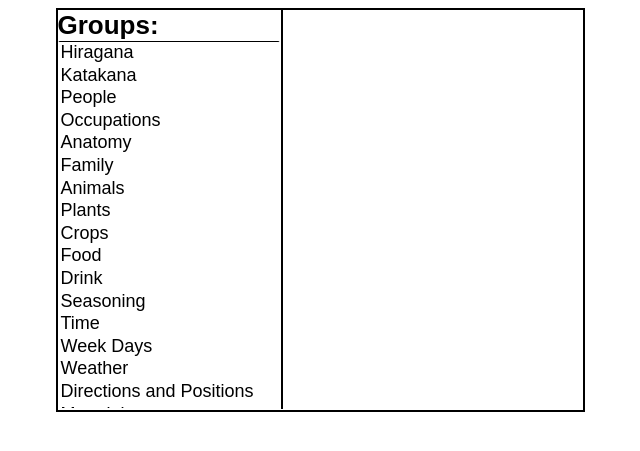
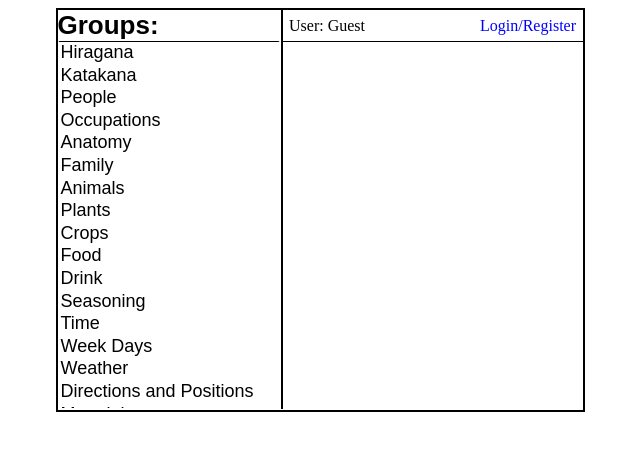
Before and after one commit to christhemart/jpdriller, a Django app: page /jpdriller/ in a window 1280 px wide. Shown: the top 451 px of the page, without its empty margins (320-960 px from the left). Run offline with Django 3.2, Linux system fonts and the light colour scheme; data comes from the database, SQL or seed files in the repository.

Commit message:
User Login and Stats Tracking
1. Implemented Django authentication system.
2. Added User Vocab line table to track correct answer streak.
3. Added login / register modal.
4. Added ability to register.
5. Added ability to login and logout.
6. Added to existing ajax call to grab and display streak of current vocabulary.
7. Added ajax call to add 1 to streak when correctly answered. Same call will set streak to 0 if help button is clicked.
8. Other things?

```diff
--- a/website/jpdriller/static/jpdriller/style.css
+++ b/website/jpdriller/static/jpdriller/style.css
@@ -2,7 +2,6 @@
     border-style: solid;
     border-width: 2px;
     width: 525px;
-    height: 80%;
     height: 400px;
     margin: 0 auto;
 }
@@ -43,6 +42,7 @@
     border-top: 1px solid black;
     margin: 0;
     padding: 0;
+    cursor: pointer;
 }
 
 option:hover {
@@ -60,3 +60,90 @@ option:hover {
     font-size: 20px;
     font-family: Arial;
 }
+
+#modal-background {
+    display: none;
+    position: fixed;
+    z-index: 2;
+    left: 0;
+    right: 0;
+    width: 100%;
+    height: 100%;
+    overflow: auto;
+    background-color: rgb(0,0,0);
+    background-color: rgba(0,0,0,0.4);
+}
+
+#modal {
+    display: none;
+    position: fixed;
+    z-index: 1;
+    left: 0;
+    right: 0;
+    width: 510px;
+    height: 500px;
+    margin: 0 auto;
+}
+
+#modal-content {
+    background-color: #fefefe;
+    margin: 15% auto;
+    padding: 20px;
+    border: 1px solid #888;
+    width: 80%;
+}
+
+.close {
+    color: #aaa;
+    float: right;
+    font-size: 28px;
+    font-weight: bold;
+}
+
+.close:hover,
+.close:focus {
+    color: black;
+    text-decoration: none;
+    cursor: pointer;
+}
+
+#modal-login {
+    font-family: Arial;
+}
+
+#modal-register {
+    font-family: Arial;
+}
+
+#userinfo {
+    border-bottom: 1px solid black;
+    padding: 6.5px;
+}
+
+#logout, #logreg {
+    float: right;
+}
+
+a:link {
+    color: blue;
+    text-decoration: none;
+}
+
+a:visited {
+    color: blue;
+    text-decoration: none;
+}
+
+a:hover {
+    color: red;
+    text-decoration: underline;
+}
+
+a:active {
+    color: blue;
+    text-decoration: underline;
+}
+
+#stats {
+    text-align: center;
+}
--- a/website/jpdriller/templates/jpdriller/index.html
+++ b/website/jpdriller/templates/jpdriller/index.html
@@ -2,9 +2,10 @@
 <link rel='stylesheet' type='text/css' href='{% static "jpdriller/style.css" %}'/>
 
 <script type="text/javascript">
+var vocab_id;
 var question;
 var translation;
-var pronounciation;
+var pronunciation;
 var group;
 
 function getSelectedOptions(id) {
@@ -22,36 +23,44 @@ function get_vocabulary(str) {
         if(xhr.readyState === 4 && xhr.status === 200) {
             arr = xhr.responseText.split(',');
 
+            vocab_id = arr[1];
+
             if(arr[0] == 0) {
-                question  = arr[1];
-                pronounciation = arr[2];
-                translation = arr[3];
+                question  = arr[2];
+                pronunciation = arr[3];
+                translation = arr[4];
                 document.getElementById('response').style.fontSize = 'x-large';
             } else {
-                question  = arr[3];
-                pronounciation = '';
-                translation = arr[1];
+                question = arr[4];
+                pronunciation = '';
+                translation = arr[2];
                 document.getElementById('response').style.fontSize = 'medium';
             }
             document.getElementById('response').innerHTML = '<b><h1>'+question+'</h1></b>';
-            document.getElementById('note').innerHTML = '<b><p>'+arr[4]+'</p></b>';
-            group = arr[5]
+            document.getElementById('note').innerHTML = '<b><p>'+arr[5]+'</p></b>';
+            group = arr[6];
+            streak = arr[7];
 
-            prnc = document.getElementById('pronounciation');
+            {% if user %}
+            document.getElementById('streak').innerHTML = streak;
+            document.getElementById('stats').style.visibility = 'visible';
+            {% endif %}
+
+            prnc = document.getElementById('pronunciation');
             trns = document.getElementById('translation');
 
             document.getElementById('helptext').innerHTML = '';
 
-            if(pronounciation != '') {prnc.style.visibility = 'visible';}
+            if(pronunciation != '') {prnc.style.visibility = 'visible';}
             else                     {prnc.style.visibility = 'hidden';}
             if(translation != '')    {trns.style.visibility = 'visible';}
             else                     {trns.style.visibility = 'hidden';}
-            if(pronounciation != '' || translation != '') {
+            if(pronunciation != '' || translation != '') {
                 document.getElementById('helpbutton').style.visibility = 'visible';
             }
 
-            if(pronounciation != '' && translation != '') {prnc.focus();}
-            else if(pronounciation != "") {prnc.focus();}
+            if(pronunciation != '' && translation != '') {prnc.focus();}
+            else if(pronunciation != "") {prnc.focus();}
             else {trns.focus();}
         }
         else {alert('Request failed ' + xhr.status);}
@@ -59,9 +68,17 @@ function get_vocabulary(str) {
     xhr.send();
 }
 
+{% if user %}
+function stat_update(success, vocab_id) {
+    var xhr = new XMLHttpRequest();
+    xhr.open('GET','stat_update?success='+success+'&vocabid='+vocab_id);
+    xhr.send();
+}
+{% endif %}
+
 window.onload=function()
 {
-    var prnc = document.getElementById('pronounciation');
+    var prnc = document.getElementById('pronunciation');
     var trns = document.getElementById('translation');
     var hlpt = document.getElementById('helptext');
     var hlpb = document.getElementById('helpbutton');
@@ -69,6 +86,9 @@ window.onload=function()
     prnc.style.visibility = 'hidden';
     trns.style.visibility = 'hidden';
     hlpb.style.visibility = 'hidden';
+    {% if user %}
+    var stat = document.getElementById('stats').style.visibility = 'hidden';
+    {% endif %}
 
     document.getElementById('groups').onchange = function() {
         var groups = getSelectedOptions('groups');
@@ -77,23 +97,37 @@ window.onload=function()
             if(groups != "") {get_vocabulary(groups);}
             else {
                 translation = '';
-                pronounciation = '';
+                pronunciation = '';
                 document.getElementById('response').innerHTML = '';
                 document.getElementById('note').innerHTML = '';
                 hlpt.innerHTML = '';
                 prnc.style.visibility = 'hidden';
                 trns.style.visibility = 'hidden';
                 hlpb.style.visibility = 'hidden';
+                {% if user %}
+                document.getElementById('stats').style.visibility = 'hidden';
+                {% endif %}
             }
         }
     };
 
     hlpb.onclick = function() {
-        hlpt.innerHTML = pronounciation +' : '+ translation;
+        hlpt.innerHTML = pronunciation +' : '+ translation;
+
+        if(pronunciation != '' && translation != '') {prnc.focus();}
+        else if(pronunciation != '')                 {prnc.focus();}
+        else                                         {trns.focus();}
+
+        {% if user %}
+        stat_update(0, vocab_id);
+        {% endif %}
     };
 
     prnc.oninput = function() {
-        if (prnc.value == pronounciation && trns.value == translation) {
+        if (prnc.value == pronunciation && trns.value == translation) {
+            {% if user %}
+            stat_update(1, vocab_id);
+            {% endif %}
             prnc.value = '';
             trns.value = '';
             hlpt.innerHTML = '';
@@ -102,21 +136,76 @@ window.onload=function()
     };
 
     trns.oninput = function() {
-        if (prnc.value == pronounciation && trns.value == translation) {
+        if (prnc.value == pronunciation && trns.value == translation) {
+            {% if user %}
+            stat_update(1, vocab_id);
+            {% endif %}
             prnc.value = '';
             trns.value = '';
             hlpt.innerHTML = '';
             get_vocabulary(getSelectedOptions('groups'));
         }
     };
+
+    document.getElementById('logreg').onclick = function() {
+        document.getElementById('modal-background').style.display = 'block';
+        document.getElementById('modal').style.display = 'block';
+        return false;
+    };
+
+    document.getElementsByClassName("close")[0].onclick = function() {
+        document.getElementById('modal-background').style.display = 'none';
+        document.getElementById('modal').style.display = 'none';
+    };
+}
+
+window.onclick = function(event) {
+    if(event.target == document.getElementById('modal-background')) {
+        document.getElementById('modal-background').style.display = 'none';
+        document.getElementById('modal').style.display = 'none';
+    }
 }
 </script>
+
+<div id="modal-background">
+    <div id="modal">
+        <div id="modal-content">
+
+            <span class="close">&times;</span>
+
+            <div id="modal-login">
+                <h4>Login:</h4>
+                <form action="login" method="post">
+                    {% csrf_token %}
+                    <input id="login-username" name="login-username" type="text" placeholder="Username">
+                    <br>
+                    <input id="login-password" name="login-password" type="password" placeholder="Password">
+                    <br>
+                    <input id="login-submit" type="submit" value="Login">
+                </form>
+            </div>
+
+            <div id="modal-register">
+                <h4>Register:</h4>
+                <form action="register" method="post">
+                    {% csrf_token %}
+                    <input id="register-username" name="register-username" type="text" placeholder="Username">
+                    <br>
+                    <input id="register-password" name="register-password" type="password" placeholder="Password">
+                    <br>
+                    <input id="register-submit" type="submit" value="Register">
+                </form>
+            </div>
+
+        </div>
+    </div>
+</div>
 
 <div id="wrapper">
 
     <div id="group-container">
         <b><label id="grouplabel">Groups:</label></b>
-        </br>
+        <br>
         <select id="groups" multiple>
             {% for group in groups %}
                 <option value="{{group.group}}">{{group.group}}</option>
@@ -125,6 +214,15 @@ window.onload=function()
     </div>
 
     <div id="inner-container-right">
+        <div id="userinfo">
+            {% if user %}
+            <span>User: {{ user.username }}</span>
+            <a id="logout" href="logout">Logout</a>
+            {% else %}
+            <span>User: Guest</span>
+            <a id="logreg" href="">Login/Register</a>
+            {% endif %}
+        </div>
 
         <div id="response-container">
             <span id="response"></span>
@@ -133,12 +231,20 @@ window.onload=function()
         </div>
 
         <div id="input-container">
-            <input type="text" id="pronounciation" name="pronounciation" placeholder="Pronounciation"/>
-            </br>
+            <input type="text" id="pronunciation" name="pronunciation" placeholder="Pronunciation"/>
+            <br>
             <input type="text" id="translation" name="translation" placeholder="Translation"/>
-            </br>
-            </br>
+            <br>
+            <br>
             <input type="button" name="help" value="help" id="helpbutton">
+            {% if user %}
+            <br>
+            <br>
+            <div id="stats">
+                <span>Streak: </span>
+                <span id="streak"></span>
+            </div>
+            {% endif %}
         </div>
 
     </div>
--- a/website/jpdriller/urls.py
+++ b/website/jpdriller/urls.py
@@ -2,6 +2,10 @@ from django.urls import path
 from . import views
 
 urlpatterns = [
-    path('', views.index, name='index'),
+    path('', views.index, name=''),
     path('get_vocabulary', views.get_vocabulary, name='get_vocabulary'),
+    path('login', views.login_view, name='login'),
+    path('logout', views.logout_view, name='logout'),
+    path('register', views.register_view, name='register'),
+    path('stat_update', views.stat_update, name='stat_update'),
 ]
--- a/website/jpdriller/views.py
+++ b/website/jpdriller/views.py
@@ -1,14 +1,46 @@
 import random
 
+from django.contrib.auth import authenticate, login, logout
+from django.contrib.auth.models import User
+from django.db.models import Max
 from django.http import HttpResponse
 from django.shortcuts import render
+from django.shortcuts import redirect
 
 from .models import *
 
+
 def index(request):
     groups = list(Vocabulary.objects.values('group').distinct())
-    context = {'groups':groups}
-    return render(request, 'jpdriller/index.html',context)
+    if request.user.is_authenticated:
+        context = {'groups': groups, 'user': request.user}
+    else:
+        context = {'groups': groups, 'user': None}
+    return render(request, 'jpdriller/index.html', context)
+
+
+def login_view(request):
+    username = request.POST.get('login-username', None)
+    password = request.POST.get('login-password', None)
+    user = authenticate(username=username, password=password)
+    if user:
+        login(request, user)
+    return redirect('')
+
+
+def logout_view(request):
+    logout(request)
+    return redirect('')
+
+
+def register_view(request):
+    username = request.POST.get('register-username', None)
+    password = request.POST.get('register-password', None)
+    user = User.objects.create_user(username=username, password=password)
+    user.save()
+    login(request, user)
+    return redirect('')
+
 
 def get_vocabulary(request):
     groups = request.GET['groups'].split(',')
@@ -16,10 +48,49 @@ def get_vocabulary(request):
 
     vocab = vocab[random.randint(0, len(vocab) - 1)]
 
+    if request.user.is_authenticated:
+        try:
+            stat = UserVocabStats.objects.get(user__exact=request.user, vocabulary__exact=vocab)
+        except UserVocabStats.DoesNotExist:
+            stat = UserVocabStats()
+            stat.id = UserVocabStats.objects.all().aggregate(Max('id'))['id__max'] + 1
+            stat.user = request.user
+            stat.vocabulary = vocab
+            stat.count = 0
+            stat.streak = 0
+            stat.save()
+    else:
+        stat = None
+
     if str(vocab.group) not in ['Hiragana', 'Katakana']:
         response = str(random.randint(0, 1))
     else:
         response = '0'
 
-    response += ','+str(vocab.vocabulary)+','+str(vocab.pronounciation)+','+str(vocab.translation)+','+str(vocab.note)+','+str(vocab.group)
+    response += ',' + str(vocab.id) + ',' + str(vocab.vocabulary) + ',' + str(vocab.pronunciation) + ',' + str(
+        vocab.translation) + ',' + str(vocab.note) + ',' + str(vocab.group) + ','
+
+    if stat:
+        response += str(stat.streak)
+    else:
+        response += ''
+
     return HttpResponse(response)
+
+
+def stat_update(request):
+    success = request.GET['success']
+    vocab_id = request.GET['vocabid']
+    vocab = Vocabulary.objects.get(id__exact=vocab_id)
+
+    stat = UserVocabStats.objects.get(user__exact=request.user, vocabulary__exact=vocab)
+
+    if int(success):
+        stat.count += 1
+        stat.streak += 1
+    else:
+        stat.streak = 0
+
+    stat.save()
+
+    return HttpResponse('')
--- a/website/website/urls.py
+++ b/website/website/urls.py
@@ -1,5 +1,9 @@
+from django.contrib.auth.decorators import login_required
 from django.contrib import admin
 from django.urls import include, path
+
+#admin.autodiscover()
+#admin.site.login = login_required(admin.site.login)
 
 urlpatterns = [
     path('jpdriller/', include('jpdriller.urls')),
```
Also changed, not shown: website/jpdriller/models.py (+19 -6 lines), website/db.sqlite3.
